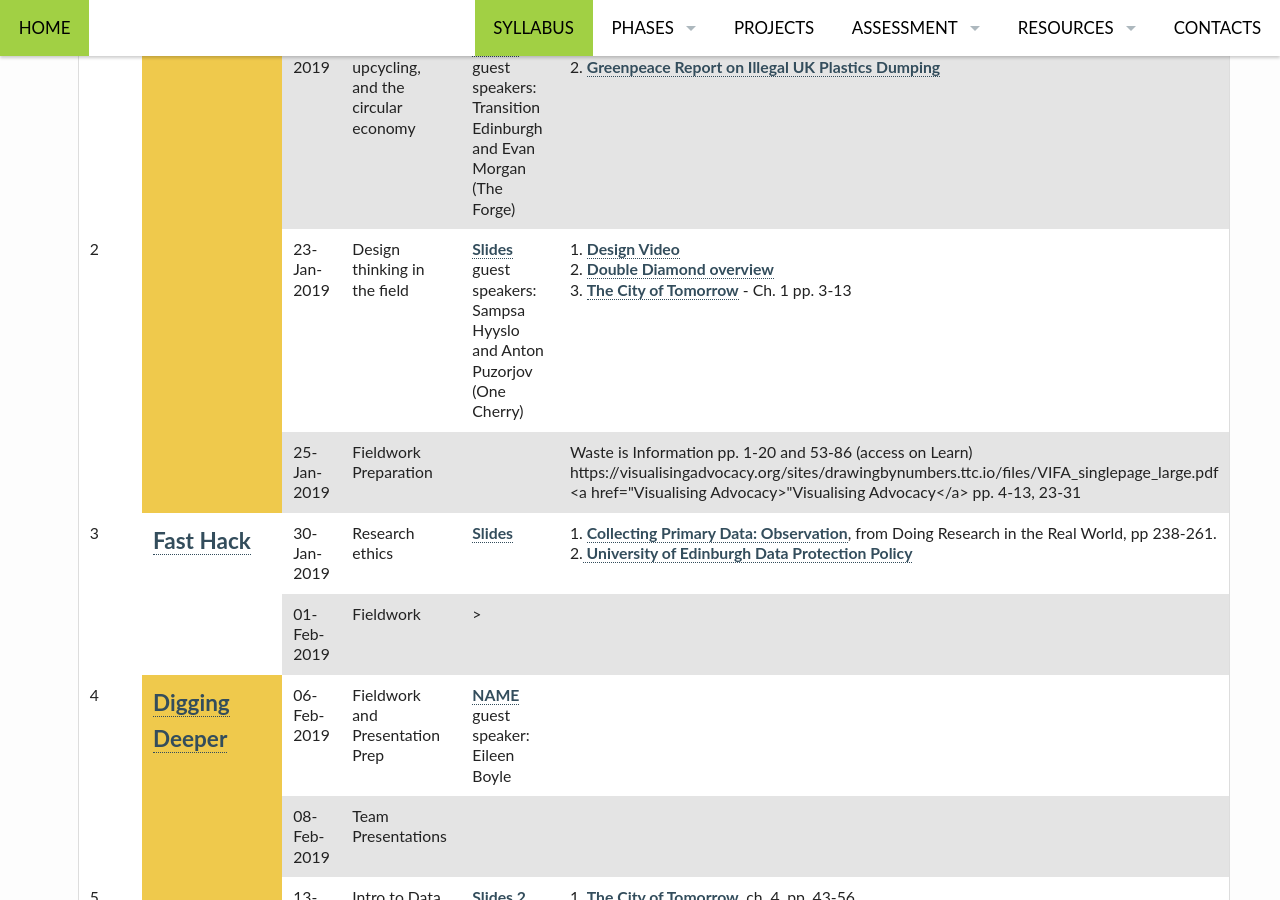
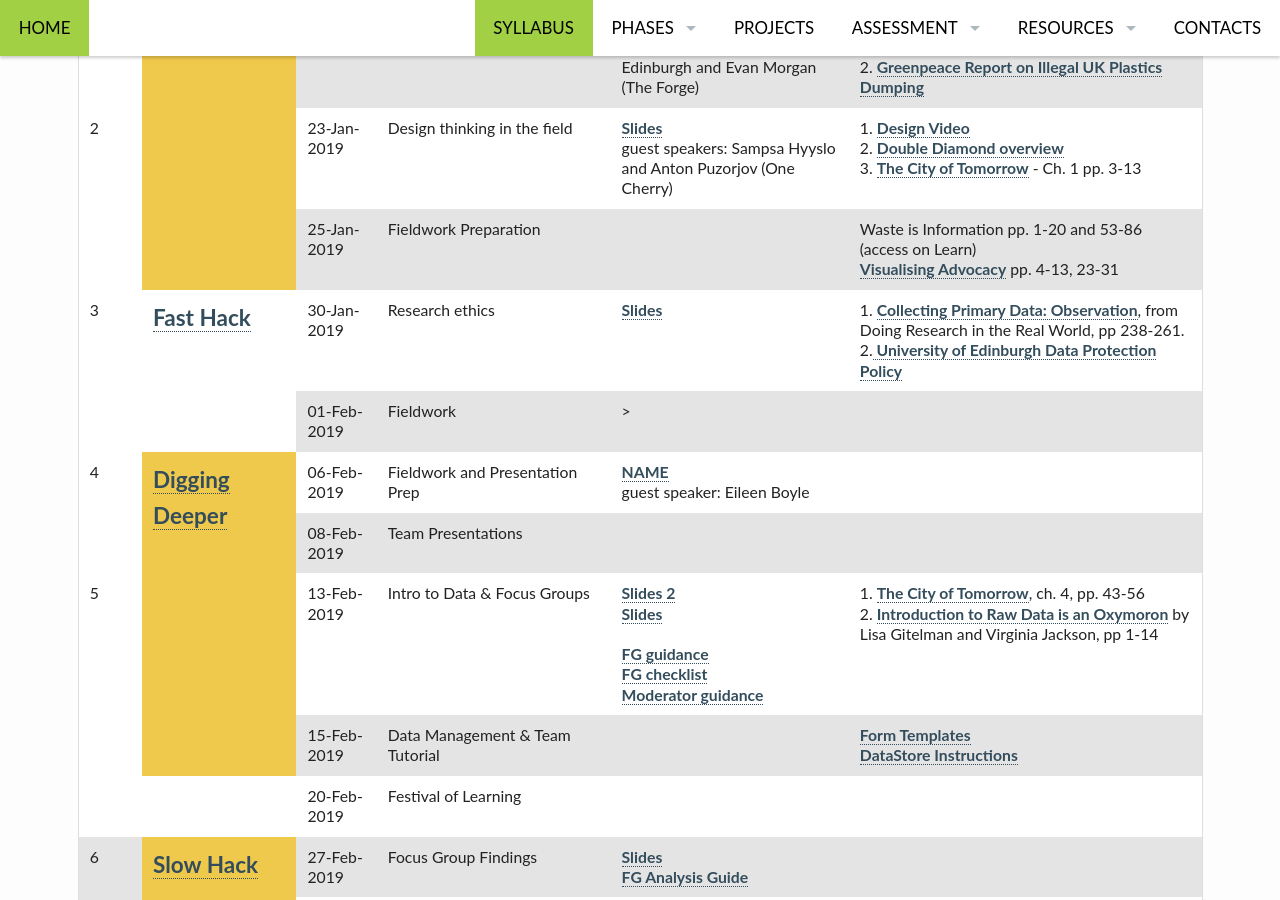
Before and after one commit to edinburghlivinglab/ddc, a Jekyll site: the page built from pages/syllabus.md, in a window 1280 px wide and 900 px high, scrolled down 985 px. Built offline with Jekyll 4.4.1, drawn with Linux system fonts in a browser that asks for light colours; some of the changed lines change nothing that is shown.

Commit message:
Update syllabus.md

```diff
--- a/pages/syllabus.md
+++ b/pages/syllabus.md
@@ -110,7 +110,7 @@ permalink: "/syllabus/"
                 <td>25-Jan-2019</td>
                 <td>Fieldwork Preparation</td>
                 <td>&nbsp;</td>
-                <td>Waste is Information pp. 1-20 and 53-86 (access on Learn)<br/>https://visualisingadvocacy.org/sites/drawingbynumbers.ttc.io/files/VIFA_singlepage_large.pdf <a href="Visualising Advocacy>"Visualising Advocacy</a> pp. 4-13, 23-31</td>
+                <td>Waste is Information pp. 1-20 and 53-86 (access on Learn)<br/><a href="https://visualisingadvocacy.org/sites/drawingbynumbers.ttc.io/files/VIFA_singlepage_large.pdf">Visualising Advocacy</a> pp. 4-13, 23-31</td>
             </tr>
             <tr>
                 <td rowspan="2">3</td>
```
